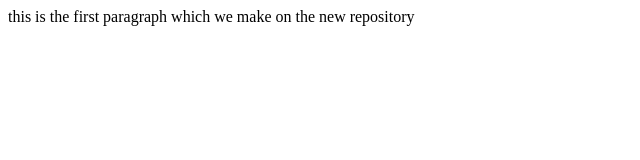
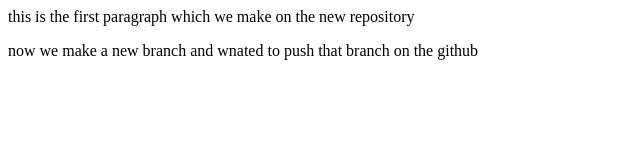
Before and after one commit to mehtab1325/localRepo, a plain HTML site: page index.html in a window 1280 px wide. Shown: the whole page, without its empty margins (0-640 px from the left). Drawn offline with Linux system fonts and the light colour scheme.

Commit message:
add a new branch

```diff
--- a/index.html
+++ b/index.html
@@ -1 +1,2 @@
 <p>this is the first paragraph which we make on the new repository</p>
+<p>now we make a new branch and wnated to push that branch on the github </p>
```
